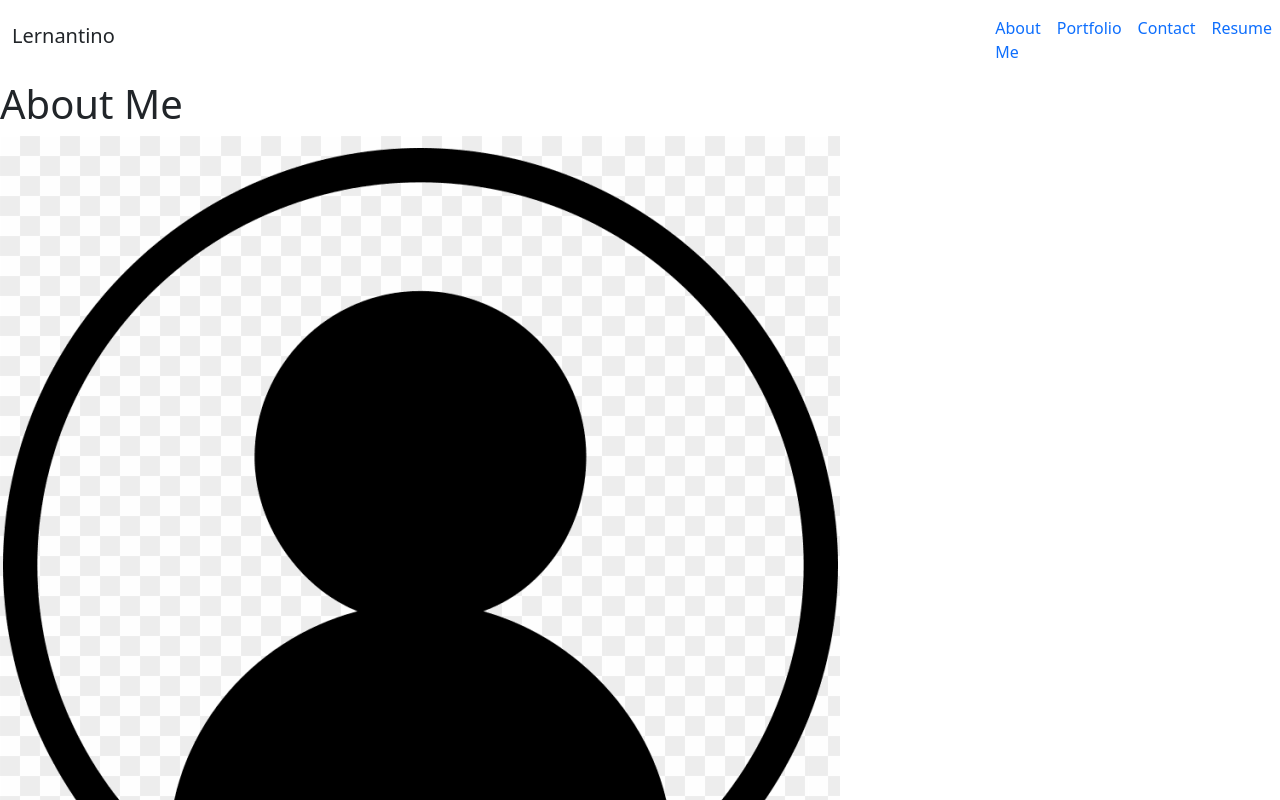
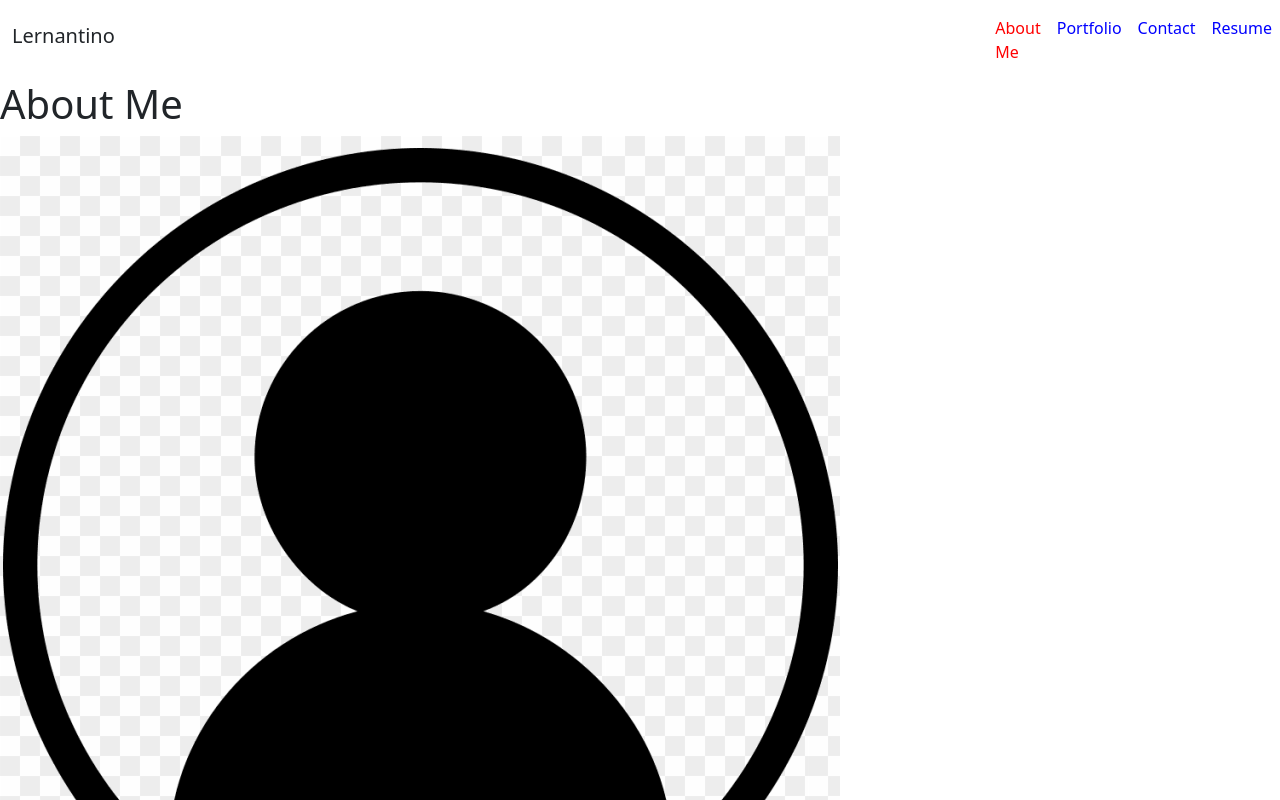
Before and after one commit to vossellerm/react-employee-portfolio, a React (Create React App) app: page / in a window 1280 px wide. Shown: the top 800 px of the page. Built offline with nearby package versions, Linux system fonts and the light colour scheme.

Commit message:
highlight active navbar link

```diff
--- a/src/components/NavTabs.js
+++ b/src/components/NavTabs.js
@@ -1,4 +1,13 @@
 import React from "react";
+
+const styles = {
+  active: {
+    color: "red",
+  },
+  inactive: {
+    color: "blue",
+  },
+};
 
 function NavTabs({ currentPage, handlePageChange }) {
   return (
@@ -14,6 +23,7 @@ function NavTabs({ currentPage, handlePageChange }) {
             className={
               currentPage === "AboutMe" ? "nav-link active" : "nav-link"
             }
+            style={currentPage === "AboutMe" ? styles.active : styles.inactive}
           >
             About Me
           </a>
@@ -24,6 +34,9 @@ function NavTabs({ currentPage, handlePageChange }) {
             onClick={() => handlePageChange("Portfolio")}
             className={
               currentPage === "Portfolio" ? "nav-link active" : "nav-link"
+            }
+            style={
+              currentPage === "Portfolio" ? styles.active : styles.inactive
             }
           >
             Portfolio
@@ -36,6 +49,7 @@ function NavTabs({ currentPage, handlePageChange }) {
             className={
               currentPage === "Contact" ? "nav-link active" : "nav-link"
             }
+            style={currentPage === "Contact" ? styles.active : styles.inactive}
           >
             Contact
           </a>
@@ -47,6 +61,7 @@ function NavTabs({ currentPage, handlePageChange }) {
             className={
               currentPage === "Resume" ? "nav-link active" : "nav-link"
             }
+            style={currentPage === "Resume" ? styles.active : styles.inactive}
           >
             Resume
           </a>
```
